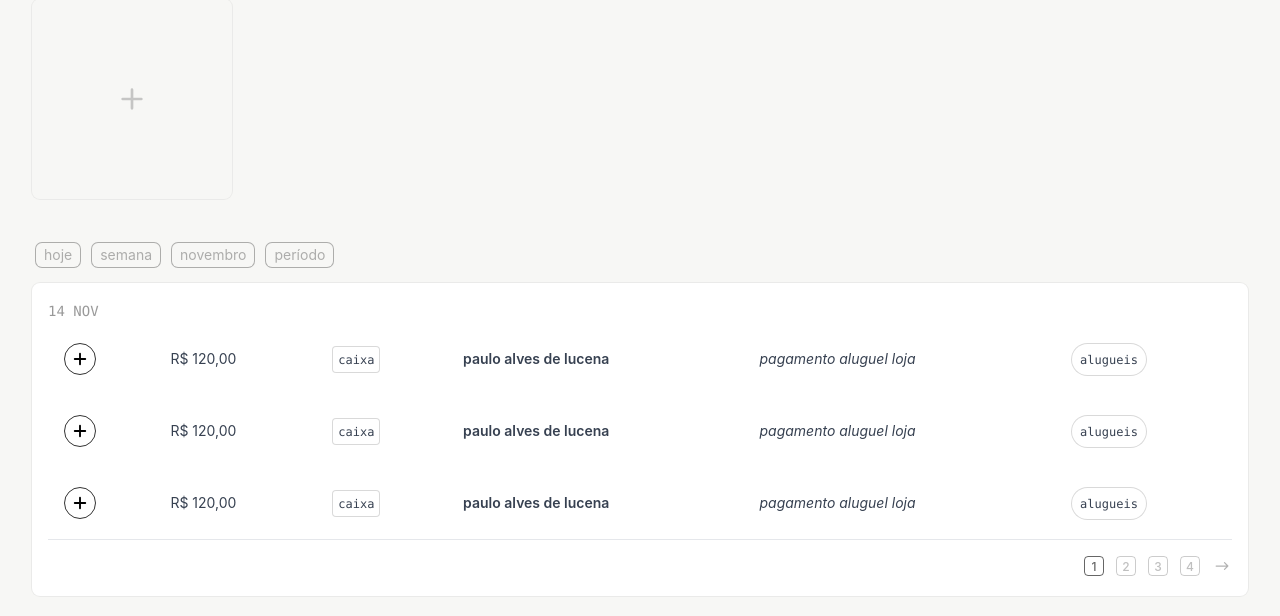
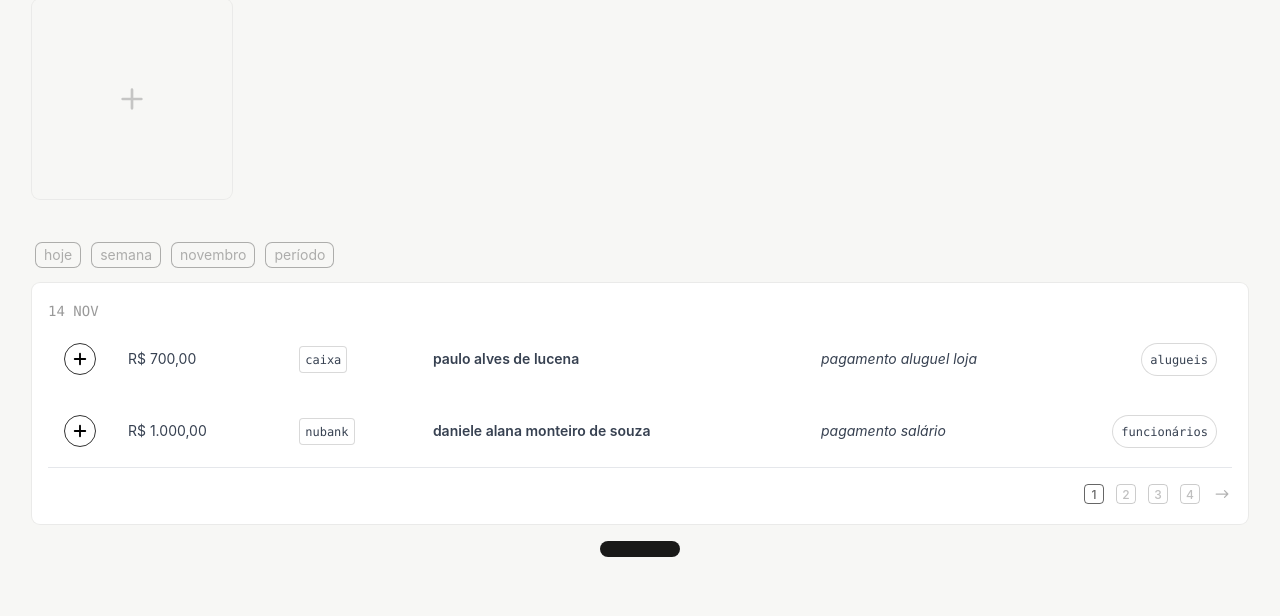
Before and after one commit to depoc/depox, a Django app: page /caixa/ in a window 1280 px wide. Shown: the part 223-839 px from the top of the page. After the commit the page ends 780 px from the top, so only its background shows below. Run offline with Django 5.2, Linux system fonts and the light colour scheme; the visitor is signed in with stand-in values (Sample User, id 1); style sheets or scripts are compiled from the project's sources.

Commit message:
changed table layout

```diff
--- a/finance/templates/finance/common/_history.html
+++ b/finance/templates/finance/common/_history.html
@@ -15,37 +15,26 @@
     <p class="text-sm text-black/40 dark:text-white/30">
     <kbd>14 NOV</kbd>
     </p>
-    <div class="overflow-x-auto">
-        <table class="min-w-full bg-white dark:bg-secondary text-sm">
-            <tbody class="">
+    <div class="overflow-x-auto no-scrollbar">
+        <table class="min-w-full table-fixed bg-white dark:bg-secondary text-sm">
+            <tbody>
                 <tr class="cursor-pointer hover:bg-background dark:hover:bg-black/20" onclick="historyButton()">
-                <td class="px-4 py-5 rounded-s-lg">
-                    <button
-                        class="
-                        rounded-full
-                        p-[6px]
-                        border
-                        border-black/80 dark:border-white/65">
+                    <td class="px-4 py-5 text-left w-[5%] rounded-s-3xl">
+                        <button class="rounded-full p-[6px] border border-black/80 dark:border-white/65">
                             <svg class="w-[15px] sm:w-[18px] h-[15px] sm:h-[18px] text-black dark:text-white/65" aria-hidden="true" xmlns="http://www.w3.org/2000/svg" width="24" height="24" fill="none" viewBox="0 0 24 24">
                                 <path stroke="currentColor" stroke-linecap="round" stroke-linejoin="round" stroke-width="2.5" d="M5 12h14m-7 7V5"/>
                             </svg>
                         </button>
                     </td>
-                <td class="whitespace-nowrap px-4 py-4 text-gray-700 dark:text-white/65">
-                    R$ 120,00
-                </td>
-                <td class="whitespace-nowrap px-4 py-4 text-gray-700 dark:text-white/65">
+                    <td class="whitespace-nowrap px-4 py-4 text-start text-gray-700 dark:text-white/65">R$ 700,00</td>
+                    <td class="whitespace-nowrap px-4 py-4 text-end sm:text-start text-gray-700 dark:text-white/65">
                         <span class="ring-1 ring-black/15 dark:ring-white/20 rounded-[3px] p-[5px] text-xs">
                             <kbd>caixa</kbd>
                         </span>
                     </td>
-                <td class="whitespace-nowrap px-4 py-4 text-gray-700 dark:text-white/65 hidden sm:table-cell font-semibold">
-                    paulo alves de lucena
-                </td>
-                <td class="whitespace-nowrap px-4 py-4 text-gray-700 dark:text-white/65 hidden sm:table-cell italic">
-                    pagamento aluguel loja
-                </td>
-                <td class="whitespace-nowrap px-4 py-4 text-gray-700 dark:text-white/65 hidden sm:table-cell rounded-e-lg">
+                    <td class="whitespace-nowrap px-4 py-4 text-start text-gray-700 dark:text-white/65 hidden sm:table-cell font-semibold">paulo alves de lucena</td>
+                    <td class="whitespace-nowrap px-4 py-4 text-start text-gray-700 dark:text-white/65 hidden sm:table-cell italic">pagamento aluguel loja</td>
+                    <td class="whitespace-nowrap px-4 py-4 text-right w-[5%] text-gray-700 dark:text-white/65 hidden sm:table-cell rounded-e-3xl">
                         <span class="ring-1 ring-black/15 dark:ring-white/20 rounded-full p-[8px] text-xs">
                             <kbd>alugueis</kbd>
                         </span>
@@ -53,57 +42,24 @@
                 </tr>
 
                 <tr class="cursor-pointer hover:bg-background dark:hover:bg-black/20" onclick="historyButton()">
-                <td class="px-4 py-5 rounded-s-lg">
-                <button
-                class="
-                    rounded-full
-                    p-[6px]
-                    border
-                    border-black/80 dark:border-white/65">
+                    <td class="px-4 py-5 text-left w-[5%] rounded-s-3xl">
+                        <button class="rounded-full p-[6px] border border-black/80 dark:border-white/65">
                             <svg class="w-[15px] sm:w-[18px] h-[15px] sm:h-[18px] text-black dark:text-white/65" aria-hidden="true" xmlns="http://www.w3.org/2000/svg" width="24" height="24" fill="none" viewBox="0 0 24 24">
                                 <path stroke="currentColor" stroke-linecap="round" stroke-linejoin="round" stroke-width="2.5" d="M5 12h14m-7 7V5"/>
                             </svg>
                         </button>
                     </td>
-                <td class="whitespace-nowrap px-4 py-4 text-gray-700 dark:text-white/65">R$ 120,00</td>
-                <td class="whitespace-nowrap px-4 py-4 text-gray-700 dark:text-white/65">
+                    <td class="whitespace-nowrap px-4 py-4 text-start text-gray-700 dark:text-white/65">R$ 1.000,00</td>
+                    <td class="whitespace-nowrap px-4 py-4 text-end sm:text-start text-gray-700 dark:text-white/65">
                         <span class="ring-1 ring-black/15 dark:ring-white/20 rounded-[3px] p-[5px] text-xs">
-                    <kbd>caixa</kbd>
+                            <kbd>nubank</kbd>
                         </span>
                     </td>
-                <td class="whitespace-nowrap px-4 py-4 text-gray-700 dark:text-white/65 hidden sm:table-cell font-semibold">paulo alves de lucena</td>
-                <td class="whitespace-nowrap px-4 py-4 text-gray-700 dark:text-white/65 hidden sm:table-cell italic">pagamento aluguel loja</td>
-                <td class="whitespace-nowrap px-4 py-4 text-gray-700 dark:text-white/65 hidden sm:table-cell rounded-e-lg">
+                    <td class="whitespace-nowrap px-4 py-4 text-start text-gray-700 dark:text-white/65 hidden sm:table-cell font-semibold">daniele alana monteiro de souza</td>
+                    <td class="whitespace-nowrap px-4 py-4 text-start text-gray-700 dark:text-white/65 hidden sm:table-cell italic">pagamento salário</td>
+                    <td class="whitespace-nowrap px-4 py-4 text-right w-[5%] text-gray-700 dark:text-white/65 hidden sm:table-cell rounded-e-3xl">
                         <span class="ring-1 ring-black/15 dark:ring-white/20 rounded-full p-[8px] text-xs">
-                    <kbd>alugueis</kbd>
-                </span>
-                </td>
-            </tr>
-
-            <tr class="cursor-pointer hover:bg-background dark:hover:bg-black/20" onclick="historyButton()">
-                <td class="px-4 py-5 rounded-s-lg">
-                <button
-                class="
-                    rounded-full
-                    p-[6px]
-                    border
-                    border-black/80 dark:border-white/65">
-                    <svg class="w-[15px] sm:w-[18px] h-[15px] sm:h-[18px] text-black dark:text-white/65" aria-hidden="true" xmlns="http://www.w3.org/2000/svg" width="24" height="24" fill="none" viewBox="0 0 24 24">
-                        <path stroke="currentColor" stroke-linecap="round" stroke-linejoin="round" stroke-width="2.5" d="M5 12h14m-7 7V5"/>
-                    </svg>
-                </button>
-                </td>
-                <td class="whitespace-nowrap px-4 py-4 text-gray-700 dark:text-white/65">R$ 120,00</td>
-                <td class="whitespace-nowrap px-4 py-4 text-gray-700 dark:text-white/65">
-                <span class="ring-1 ring-black/15 dark:ring-white/20 rounded-[3px] p-[5px] text-xs">
-                    <kbd>caixa</kbd>
-                </span>
-                </td>
-                <td class="whitespace-nowrap px-4 py-4 text-gray-700 dark:text-white/65 hidden sm:table-cell font-semibold">paulo alves de lucena</td>
-                <td class="whitespace-nowrap px-4 py-4 text-gray-700 dark:text-white/65 hidden sm:table-cell italic">pagamento aluguel loja</td>
-                <td class="whitespace-nowrap px-4 py-4 text-gray-700 dark:text-white/65 hidden sm:table-cell rounded-e-lg">
-                <span class="ring-1 ring-black/15 dark:ring-white/20 rounded-full p-[8px] text-xs">
-                    <kbd>alugueis</kbd>
+                            <kbd>funcionários</kbd>
                         </span>
                     </td>
                 </tr>
```
Lines whose indentation alone changed are shown as unchanged.
